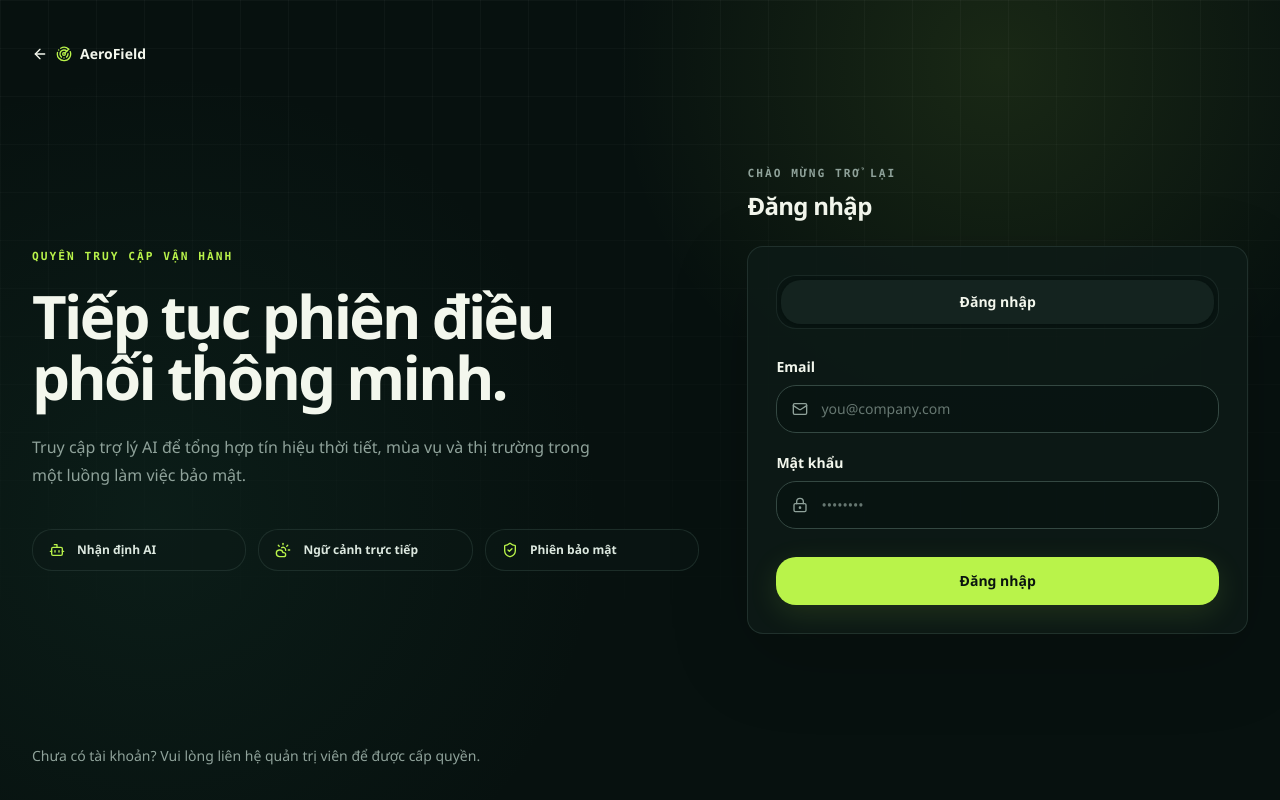
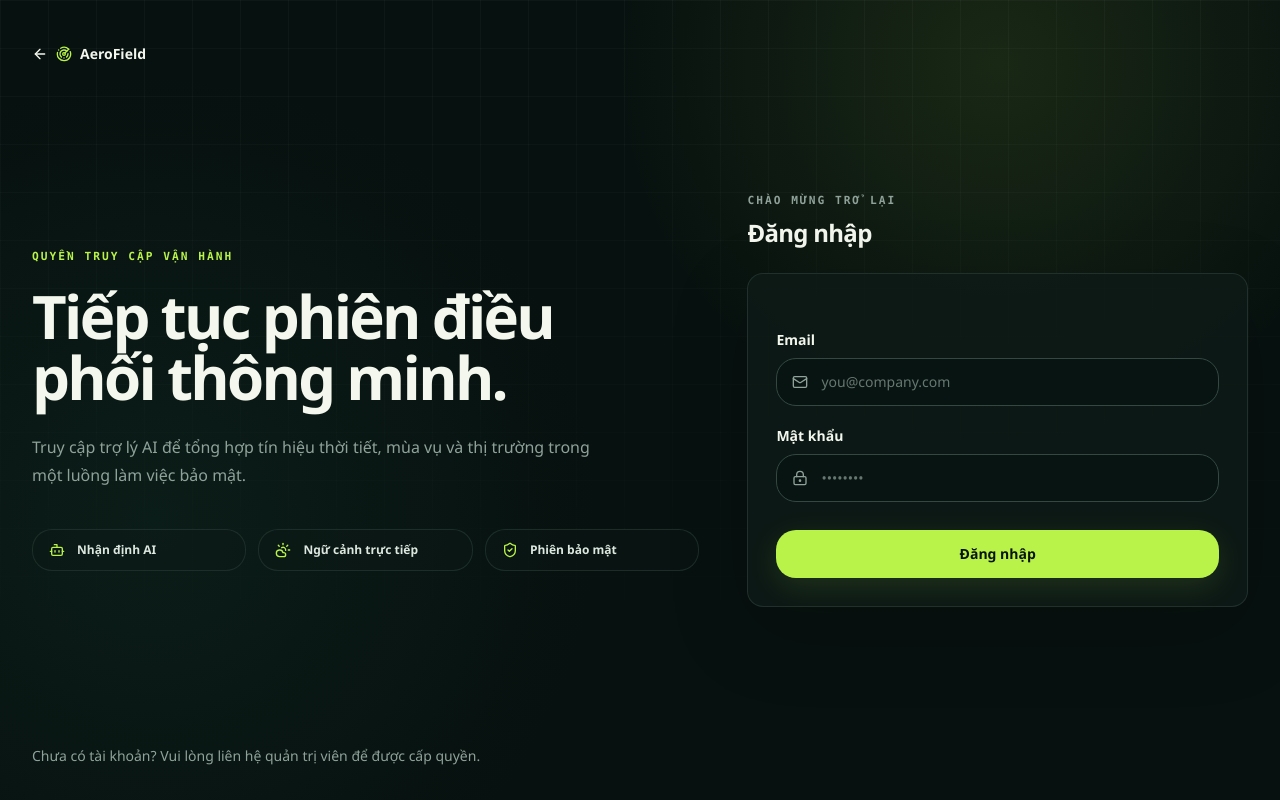
Before and after one commit to linhdo04/C2-App-079, a Next.js app in the folder frontend/: page /login in a window 1280 px wide. Built offline with nearby package versions, Linux system fonts and the light colour scheme; no server answers.

Commit message:
fix: comment tab login in auth form

```diff
--- a/frontend/components/features/auth/auth-panel.tsx
+++ b/frontend/components/features/auth/auth-panel.tsx
@@ -36,7 +36,7 @@ export function AuthPanel({ isLoading, onSubmit }: AuthPanelProps) {
           onSubmit={handleSubmit(onSubmit)}
           noValidate
         >
-          <div className="grid rounded-xl border border-border/60 bg-background/50 p-1">
+          {/* <div className="grid rounded-xl border border-border/60 bg-background/50 p-1">
             <Button
               className="bg-secondary text-foreground shadow-sm hover:bg-secondary"
               variant="ghost"
@@ -44,7 +44,7 @@ export function AuthPanel({ isLoading, onSubmit }: AuthPanelProps) {
             >
               Đăng nhập
             </Button>
-          </div>
+          </div> */}
 
           <div className="mt-7 grid gap-5">
             <Field>
```
